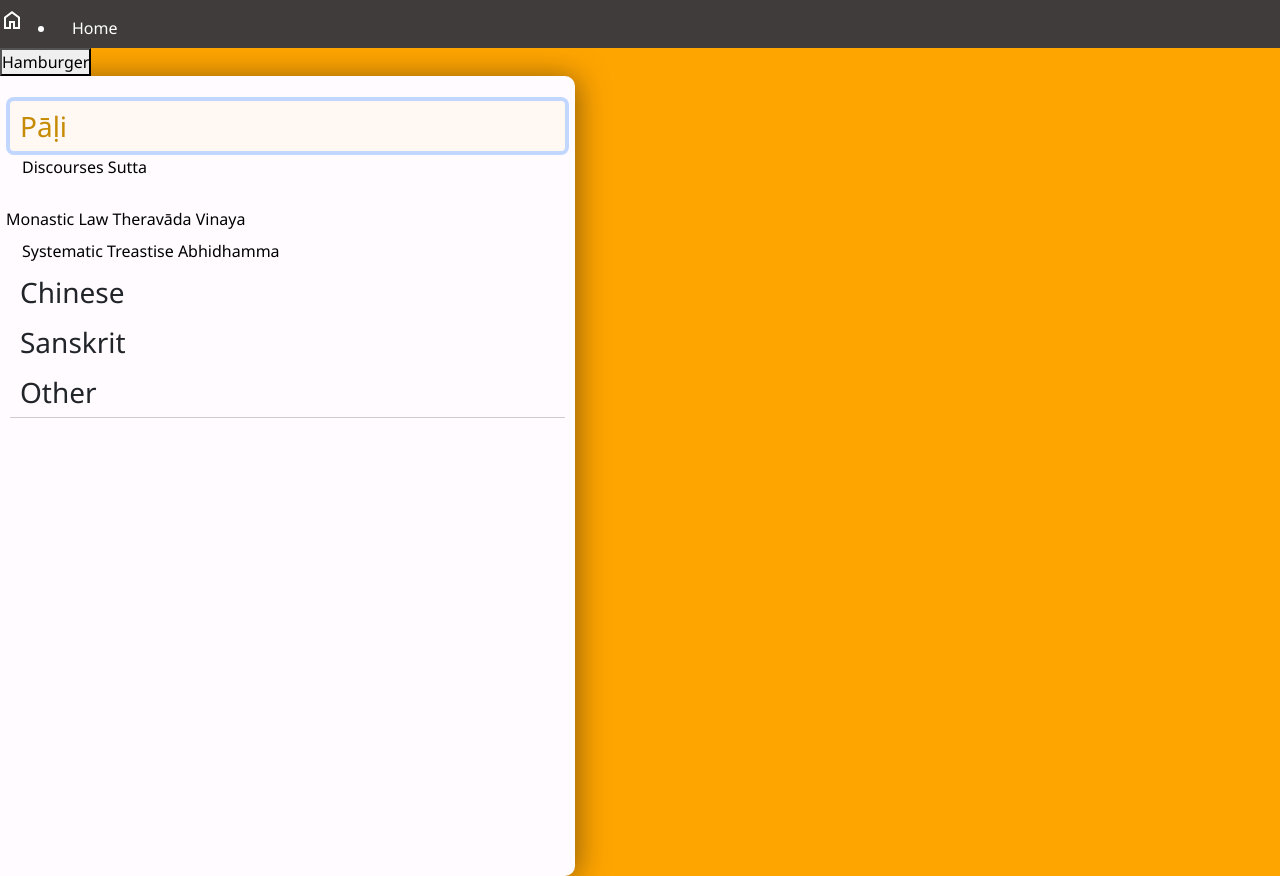
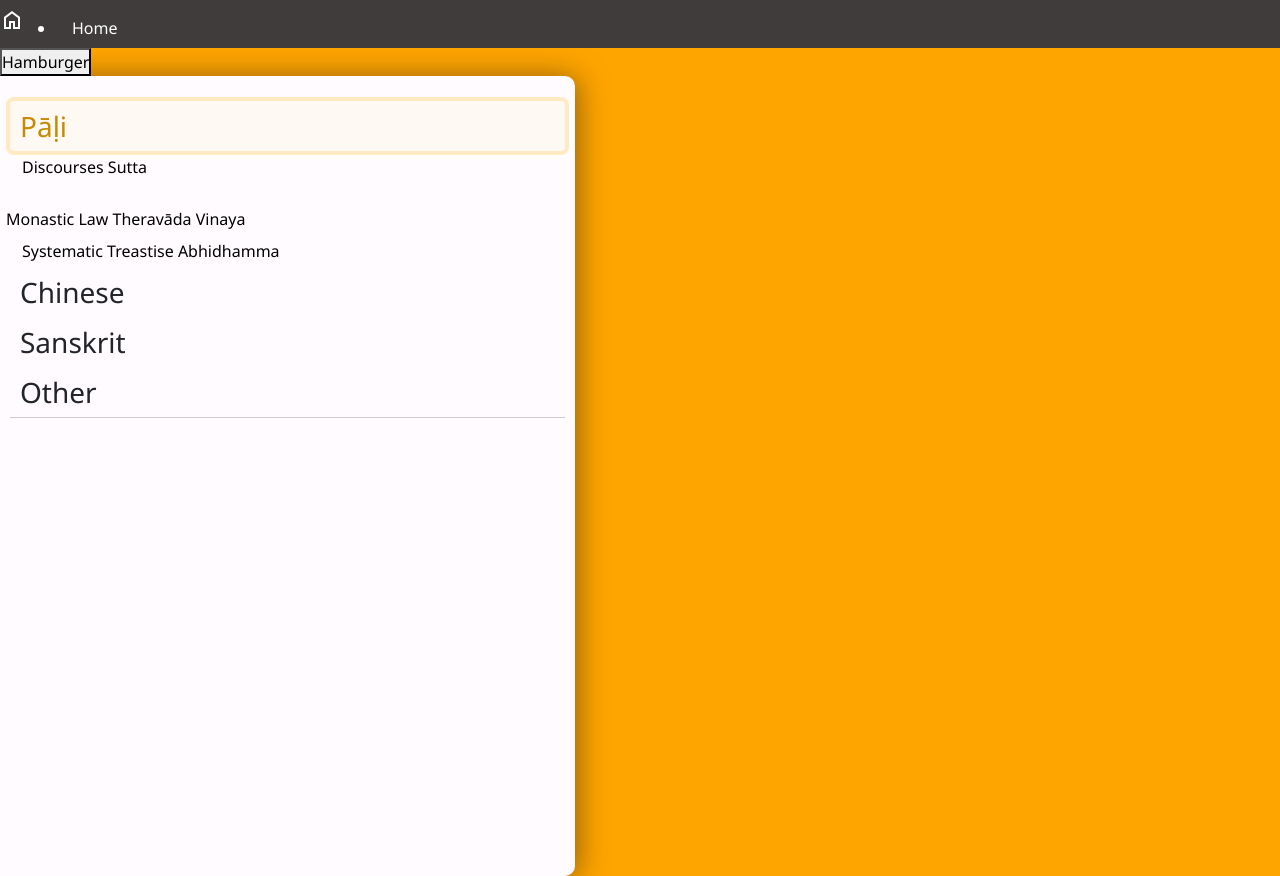
Before and after one commit to delightedbydhamma/sc-alt-navigation, a plain HTML site: page suttacentralnewUI.html in a window 1280 px wide. Both pictures are taken after a click on the button "Pāḷi". Drawn offline with nearby package versions, Linux system fonts and the light colour scheme.

Commit message:
Update sc-custommenu.css

```diff
--- a/sc-custommenu.css
+++ b/sc-custommenu.css
@@ -198,6 +198,11 @@ button[aria-expanded=true]{
     background-image:linear-gradient(to top, rgba(255, 255, 255, 0) 83.19%, rgba(0, 0, 0, 0.2))
     color:darkgoldenrod;
 }
+.btn-check:focus+.btn, .btn:focus{
+    outline: none;
+    box-shadow:0 0 0 .25rem rgb(253 184 13 / 25%);
+}
+
 
 .btn[aria-expanded=true]{
     color:var(--ochre);
```
